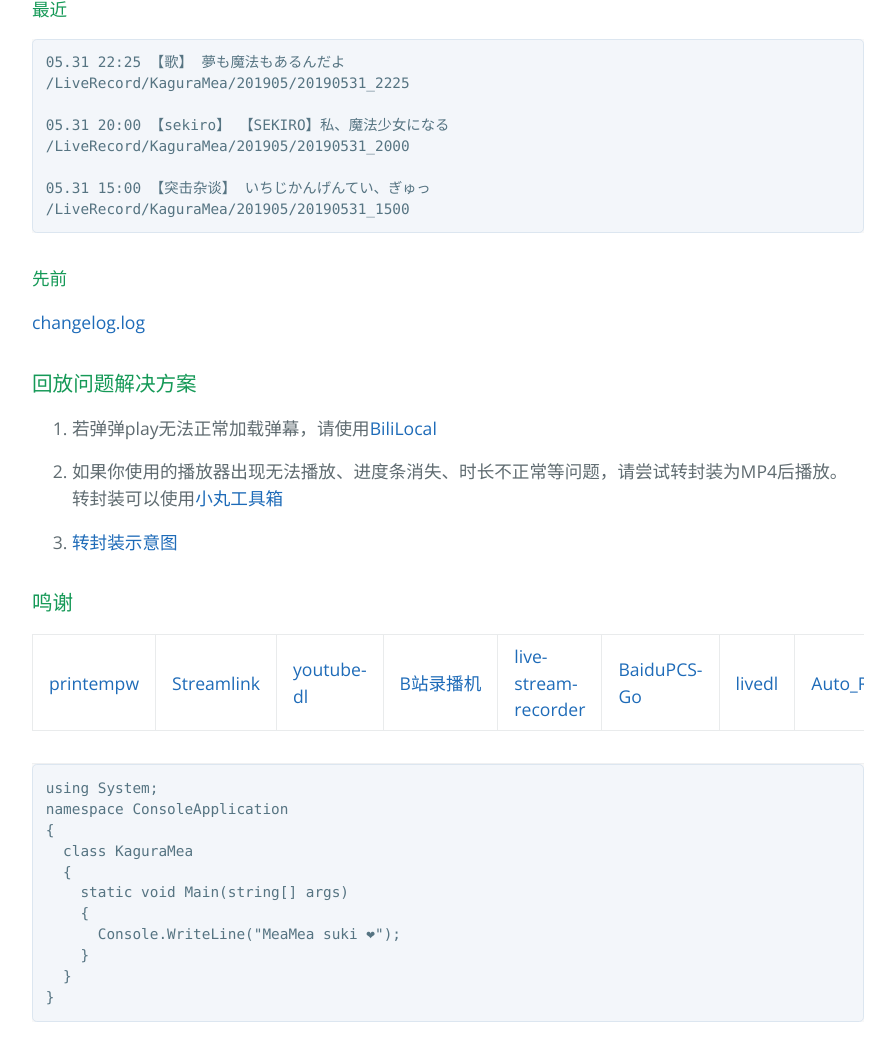
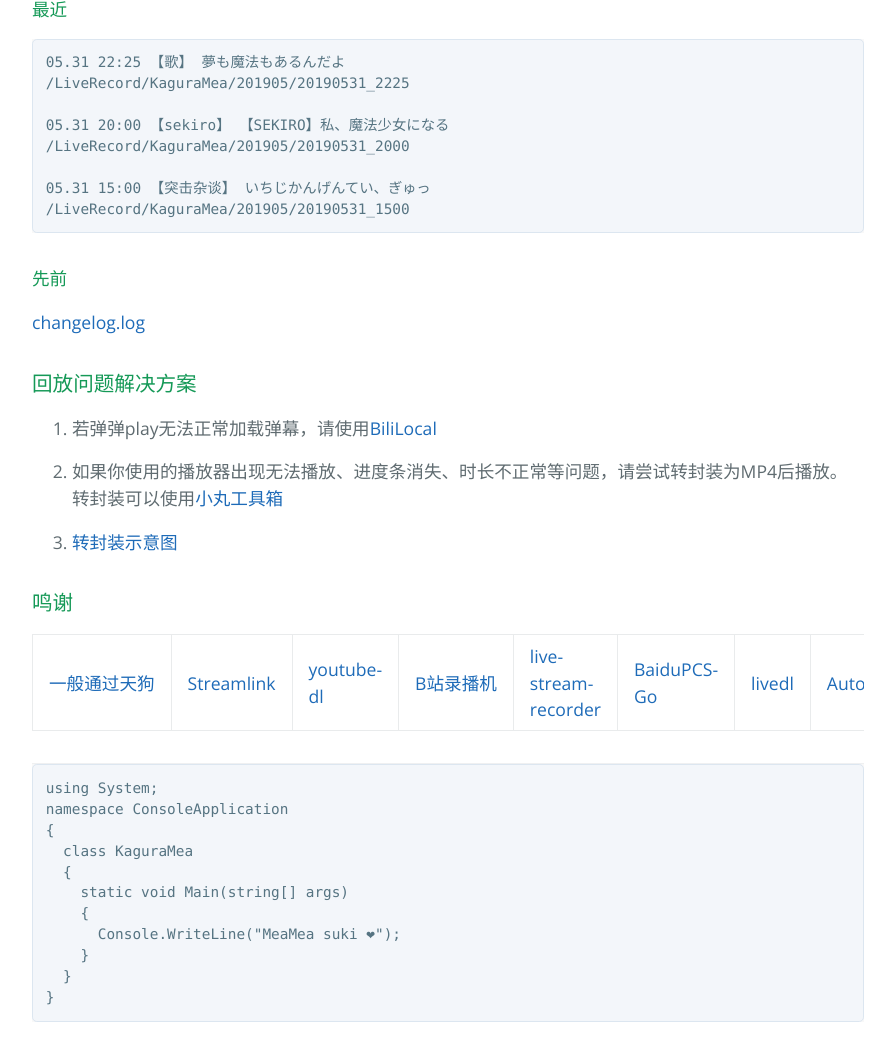
Before and after one commit to kaguramea-record/kaguramea-record.github.io, a Jekyll site: the page built from index.md, in a window 1280 px wide and 1400 px high, scrolled down 1505 px. Shown: the top 1039 px of the window, without its empty margins (192-1087 px from the left). Built offline with Jekyll 4.4.1, drawn with Linux system fonts in a browser that asks for light colours; comment, search, counter and statistics services are not loaded.

Commit message:
Update credits

```diff
--- a/_layouts/default.html
+++ b/_layouts/default.html
@@ -85,7 +85,8 @@
 }</code></pre></div></div>
 
         <span class="site-footer-owner"><a href="https://github.com/kaguramea-record/kaguramea-record.github.io">KaguraMea Live Record</a> 由 <a href="https://blog.kafuziroh.cc/">雨空CA☢Kafuziroh</a> 维护</span>
-        <span class="site-footer-credits">此页面由 <a href="https://pages.github.com">GitHub Pages</a> 生成</span>
+        <span class="site-footer-credits">感谢 环mea录制机群<a target="_blank" href="//shang.qq.com/wpa/qunwpa?idkey=31e52a7a8e2e56ab737a9b06fe6f61bb2f92a52746adbf27e211fa946ee6cf9a"><img border="0" src="//pub.idqqimg.com/wpa/images/group.png" alt="环mea录制机群" title="环mea录制机群"></a> 支持</span>
+		<span class="site-footer-credits">此页面由 <a href="https://pages.github.com">GitHub Pages</a> 生成</span>
       </footer>
     </main>
   </body>
--- a/index.md
+++ b/index.md
@@ -66,4 +66,4 @@
 
 ### 鸣谢
 
-| [printempw](https://github.com/printempw){:target="_blank"} | [Streamlink](https://github.com/streamlink/streamlink){:target="_blank"} | [youtube-dl](https://github.com/ytdl-org/youtube-dl){:target="_blank"} | [B站录播机](http://live.weibo333.com/s/emi3xr3R0){:target="_blank"} | [live-stream-recorder](https://github.com/printempw/live-stream-recorder){:target="_blank"} | [BaiduPCS-Go](https://github.com/iikira/BaiduPCS-Go){:target="_blank"} | [livedl](https://github.com/himananiito/livedl){:target="_blank"} | [Auto_Record_Matsuri](https://github.com/fzxiao233/Auto_Record_Matsuri){:target="_blank"} |
+| [一般通过天狗](https://github.com/printempw){:target="_blank"} | [Streamlink](https://github.com/streamlink/streamlink){:target="_blank"} | [youtube-dl](https://github.com/ytdl-org/youtube-dl){:target="_blank"} | [B站录播机](http://live.weibo333.com/s/emi3xr3R0){:target="_blank"} | [live-stream-recorder](https://github.com/printempw/live-stream-recorder){:target="_blank"} | [BaiduPCS-Go](https://github.com/iikira/BaiduPCS-Go){:target="_blank"} | [livedl](https://github.com/himananiito/livedl){:target="_blank"} | [Auto_Record_Matsuri](https://github.com/fzxiao233/Auto_Record_Matsuri){:target="_blank"} |
```
